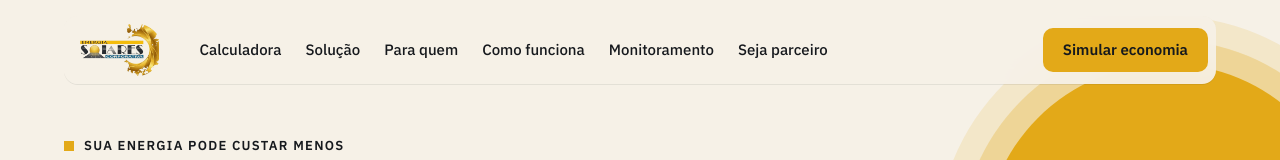
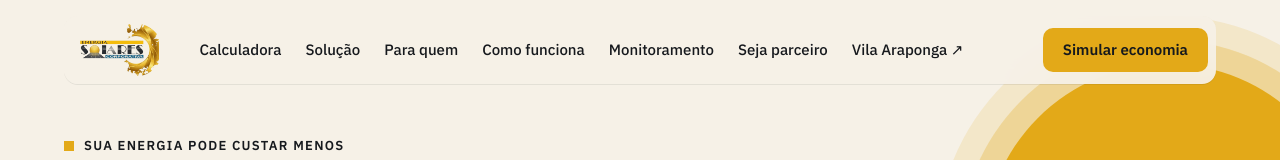
Before and after one commit to Brunoso0/energia_solares, a React (Vite) app: page / in a window 1280 px wide. Shown: the top 160 px of the page. Built offline with nearby package versions, Linux system fonts and the light colour scheme.

Commit message:
FEAT: adiciona redirecionamento ao site parceito

```diff
--- a/src/App.jsx
+++ b/src/App.jsx
@@ -149,6 +149,9 @@ const MENU = [
   ["parceiro", "Seja parceiro"],
 ];
 
+// destino externo (outra empresa do grupo): abre em nova aba
+const LINK_VILA = { rotulo: "Vila Araponga", href: "https://solaresincorporadora.com.br/" };
+
 function Cabecalho() {
   const [ativo, setAtivo] = useState("");
   const [aberto, setAberto] = useState(false); // menu hambúrguer (celular e tablet)
@@ -191,6 +194,9 @@ function Cabecalho() {
             {rotulo}
           </a>
         ))}
+        <a href={LINK_VILA.href} className="cab__link cab__link--externo" target="_blank" rel="noopener noreferrer">
+          {LINK_VILA.rotulo}<span aria-hidden="true"> ↗</span><span className="sr-only"> (Solares Incorporadora, abre em nova aba)</span>
+        </a>
         <a href="#simular" className="botao botao--pequeno" onClick={() => setAberto(false)}>Simular economia</a>
       </nav>
       <button
@@ -211,6 +217,9 @@ function Cabecalho() {
             {rotulo}
           </a>
         ))}
+        <a href={LINK_VILA.href} className="cab__menu-externo" target="_blank" rel="noopener noreferrer" onClick={() => setAberto(false)}>
+          {LINK_VILA.rotulo}<span aria-hidden="true"> ↗</span><span className="sr-only"> (Solares Incorporadora, abre em nova aba)</span>
+        </a>
       </nav>
     </header>
   );
@@ -716,6 +725,7 @@ function Rodape() {
   return (
     <footer className={`rodape ${claras ? "rodape--escuro" : ""}`}>
       <div className="rodape__logos">
+        <a href="https://www.solarescorporativa.com.br/" target="_blank" rel="noopener noreferrer" aria-label="Solares Energia Corporativa (abre o site em nova aba)">
           <img
             className="rodape__logo-energia"
             src={claras ? "/logo-claro.png" : "/logo.png"}
@@ -723,6 +733,8 @@ function Rodape() {
             height="400"
             alt="Solares Energia Corporativa"
           />
+        </a>
+        <a href="https://solaresincorporadora.com.br/" target="_blank" rel="noopener noreferrer" aria-label="Solares Incorporadora (abre o site em nova aba)">
           <img
             className="rodape__logo-incorp"
             src={claras ? "/logo-completo-claro.png" : "/logo-completo.png"}
@@ -730,6 +742,7 @@ function Rodape() {
             height="960"
             alt="Solares Incorporadora"
           />
+        </a>
       </div>
       <div>
         <p>Energia renovável, planejamento e atendimento especializado.</p>
--- a/src/styles.css
+++ b/src/styles.css
@@ -92,12 +92,14 @@ p { margin: 0; }
 .cab__nav { flex: 1; display: flex; align-items: center; gap: 24px; margin-left: 40px; } /* links junto da logo, botão no extremo direito */
 .cab__nav .botao { margin-left: auto; }
 .cab__link {
+  white-space: nowrap;
   font-size: 15px; font-weight: 500; text-decoration: none; padding: 6px 0;
   background: linear-gradient(var(--ouro), var(--ouro)) left bottom / 0 3px no-repeat;
   transition: background-size 0.3s ease;
 }
 .cab__link:hover, .cab__link.is-ativo { background-size: 100% 3px; }
-/* menu hambúrguer: só aparece onde os links somem (até 1040px) */
+.sr-only { position: absolute; width: 1px; height: 1px; margin: -1px; padding: 0; overflow: hidden; clip: rect(0 0 0 0); white-space: nowrap; border: 0; }
+/* menu hambúrguer: só aparece onde os links somem (até 1180px) */
 .cab__burger, .cab__menu { display: none; }
 html { scroll-padding-top: 24px; }
 
@@ -345,6 +347,8 @@ html { scroll-padding-top: 24px; }
 .rodape--escuro { background: var(--grafite); color: var(--fundo); border-top: 1px solid rgba(246, 241, 231, 0.16); }
 /* as duas empresas juntas: no desktop uma abaixo da outra, no celular lado a lado */
 .rodape__logos { display: flex; flex-direction: column; align-items: flex-start; gap: 24px; }
+.rodape__logos a { display: block; line-height: 0; border-radius: 6px; }
+.rodape__logos a:focus-visible { outline: 3px solid var(--ouro); outline-offset: 4px; }
 .rodape__logo-energia { height: 72px; width: auto; }
 .rodape__logo-incorp { height: 104px; width: auto; }
 .rodape a { text-underline-offset: 4px; }
@@ -393,8 +397,8 @@ html { scroll-padding-top: 24px; }
 .fim__form .nota { color: rgba(246, 241, 231, 0.7); }
 
 /* ---------- tablet / celular ---------- */
-@media (max-width: 1040px) {
-  .cab__link { display: none; } /* com 6 itens o menu não cabe ao lado da logo */
+@media (max-width: 1180px) {
+  .cab__link { display: none; } /* com 7 itens o menu não cabe ao lado da logo */
   .cab__nav { margin-left: auto; }
   .cab__burger {
     display: inline-flex; flex-direction: column; align-items: center; justify-content: center; gap: 5px;
```
Lines whose indentation alone changed are shown as unchanged.
